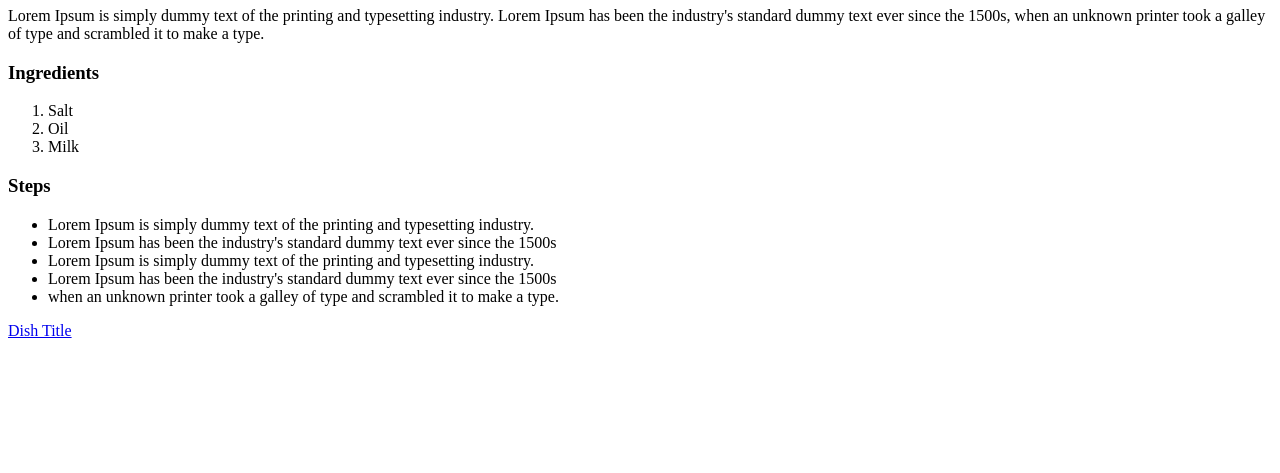
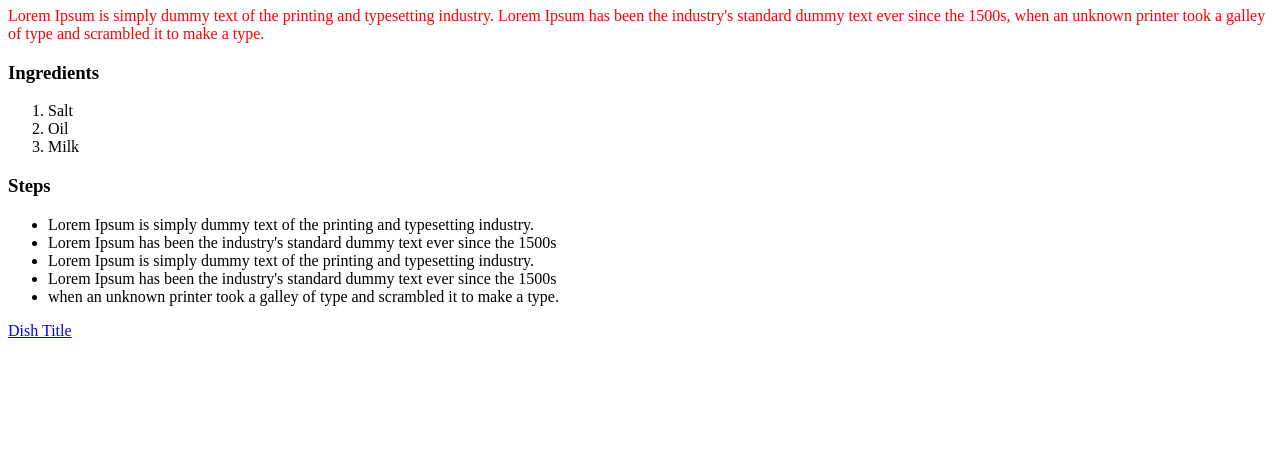
Before and after one commit to Rajwara/odin-recipes, a plain HTML site: page index.html in a window 1280 px wide. Shown: the part 327-800 px from the top of the page. Drawn offline with Linux system fonts and the light colour scheme.

Commit message:
add style file

```diff
--- /dev/null
+++ b/assets/style/style.css
@@ -0,0 +1,3 @@
+p{
+    color: red;
+}
--- a/index.html
+++ b/index.html
@@ -5,6 +5,7 @@
     <meta http-equiv="X-UA-Compatible" content="IE=edge">
     <meta name="viewport" content="width=device-width, initial-scale=1.0">
     <title>Odin Recipes</title>
+    <link rel="stylesheet" href="./assets/style/style.css">
 </head>
 <body>
 
```
